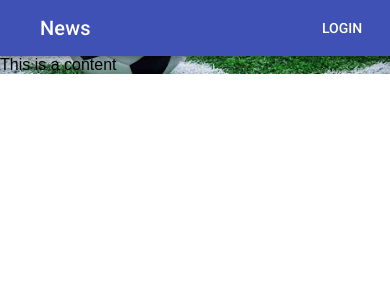
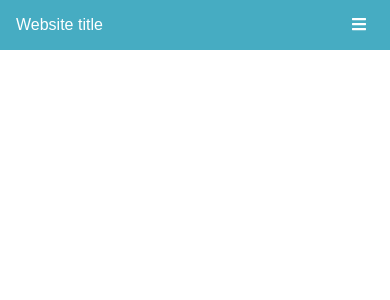
Before and after one commit to matias-serafini-globant/manager_panel, a React (Create React App) app: page /home in a window 390 px wide. Shown: the top 300 px of the page. Built offline with nearby package versions, Linux system fonts and the light colour scheme.

Commit message:
CREATE navBar for mobile and web
* ADD fontAwesome package
* ADD imports in App.js
* CREATE navBar for web and mobile

```diff
--- a/src/App.js
+++ b/src/App.js
@@ -6,7 +6,13 @@ import classnames from 'classnames';
 import { userGet } from './Actions/LoginAction'
 import BarButton from './Components/BarButton';
 import SideBar from './Components/SideBar';
-import UsersList from './Components/Users/UsersList'
+import UsersList from './Components/Users/UsersList';
+//Font Awesome
+import { library } from '@fortawesome/fontawesome-svg-core'
+import { FontAwesomeIcon } from '@fortawesome/react-fontawesome'
+import { faStroopwafel } from '@fortawesome/free-solid-svg-icons'
+
+library.add(faStroopwafel)
 
 
 class App extends Component {
--- a/src/Components/Home/Home.css
+++ b/src/Components/Home/Home.css
@@ -1,18 +1,46 @@
-.global-home {
-    background-image: url(../../assets/img/5342018-soccer-wallpaper.jpg);
-    background-repeat: no-repeat;
-    background-position: center;
-    background-size: cover;
-    width: 100%;
-    height: 100%;
+.Navbar {
+    background-color: #46ACC2;
+    display: flex;
+    padding: 16px;
+    font-family: sans-serif;
+    color: white;
 }
-.root {
-    flex-grow: 1;
+
+.Navbar__Items {
+    display:flex;
 }
-.grow {
-    flex-grow: 1;
+
+.Navbar__Link {
+    padding-right: 8px;
 }
-.menuButton {
-    margin-left: -12;
-    margin-right: 20;
+
+.Navbar__Items--right {
+    margin-left:auto;
 }
+
+.Navbar__Link-toggle {
+    display: none;
+}
+
+/* Media Querys */
+
+@media only screen and (max-width: 768px) {
+    .Navbar__Items, .Navbar {
+        flex-direction: column;
+    }
+
+    .Navbar__Items {
+        display:none;
+    }
+
+    .Navbar__Items--right {
+        margin-left: 0;
+    }
+
+    .Navbar__Link-toggle {
+        align-self: flex-end;
+        display: initial;
+        position: absolute;
+        cursor: pointer;
+      }
+}
--- a/src/Components/Home/Home.js
+++ b/src/Components/Home/Home.js
@@ -1,11 +1,7 @@
 import React, { Component } from 'react';
-import PropTypes from 'prop-types';
-import AppBar from '@material-ui/core/AppBar';
-import Toolbar from '@material-ui/core/Toolbar';
-import Typography from '@material-ui/core/Typography';
-import Button from '@material-ui/core/Button';
-import IconButton from '@material-ui/core/IconButton';
-// import MenuIcon from '@material-ui/icons/Menu';
+
+import { faBars } from "@fortawesome/free-solid-svg-icons";
+import { FontAwesomeIcon } from "@fortawesome/react-fontawesome";
 
 // CSS
 import './Home.css'
@@ -13,31 +9,36 @@ import './Home.css'
 class Home extends Component {
     render() {
         return(
-            <div className="global-home">
-                <div className="root">
-                    <AppBar position="static">
-                        <Toolbar>
-                        <IconButton className="menuButton" color="inherit" aria-label="Menu">
-                            {/* <MenuIcon /> */}
-                        </IconButton>
-                        <Typography variant="h6" color="inherit" className="grow">
-                            News
-                        </Typography>
-                        <Button color="inherit">Login</Button>
-                        </Toolbar>
-                    </AppBar>
-                </div>
-                <div className="content">
-                    This is a content
-                </div>
+            <div className="Navbar">
+                    <div className="Navbar__Link Navbar__Link-brand">
+                        Website title
+                    </div>
+                    <div class="Navbar__Link Navbar__Link-toggle">
+                        <FontAwesomeIcon icon={faBars} />
+                    </div>
+                <nav className="Navbar__Items">
+                    <div className="Navbar__Link">
+                        Link
+                    </div>
+                    <div className="Navbar__Link">
+                        Link
+                    </div>
+                    <div className="Navbar__Link">
+                        Link
+                    </div>
+                </nav>
+                <nav className="Navbar__Items Navbar__Items--right">
+                    <div className="Navbar__Link">
+                        Link
+                    </div>
+                    <div className="Navbar__Link">
+                        Link
+                    </div>
+                </nav>
             </div>
         );
 
     }
 }
 
-Home.propTypes = {
-    classes: PropTypes.object.isRequired,
-};
-
 export default Home;
```
Also changed, not shown: package.json (+8 -1 lines), src/assets/img/soccer-wallpaper.jpg (renamed from src/assets/img/5342018-soccer-wallpaper.jpg), 1 other file (tests, documents, lock files or other folders).
